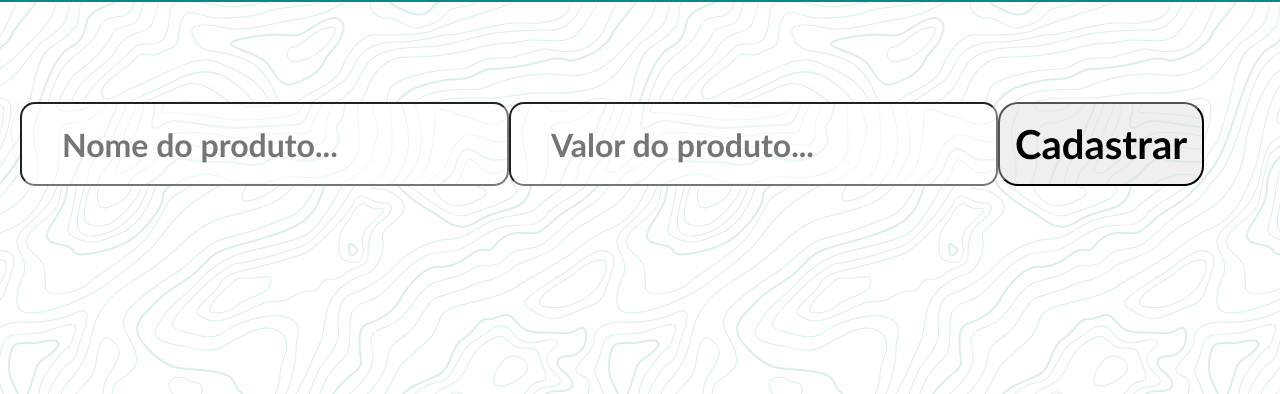
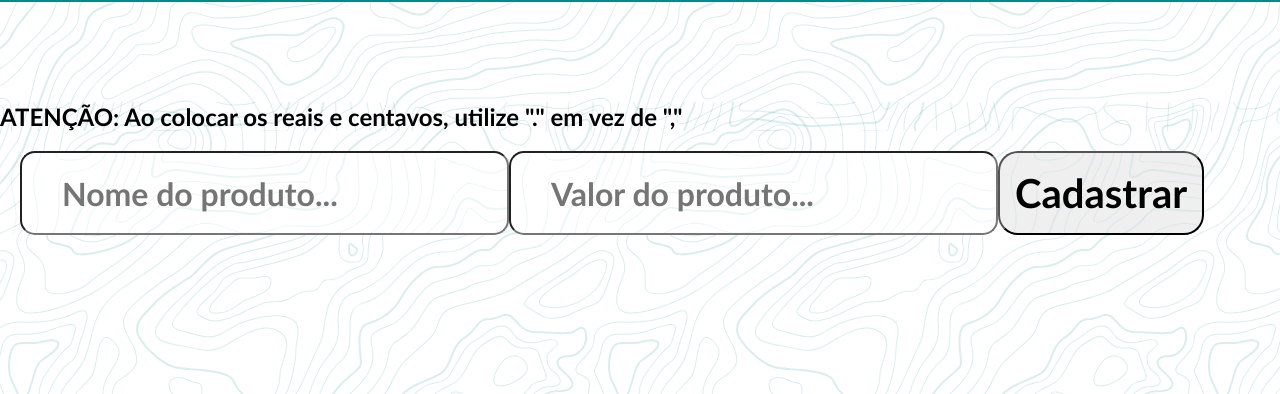
Before and after one commit to jvicttr/ListaDeCompras, a plain HTML site: page index.html in a window 1280 px wide. Shown: the part 110-504 px from the top of the page. Drawn offline with Linux system fonts and the light colour scheme.

Commit message:
Update index.html

```diff
--- a/index.html
+++ b/index.html
@@ -18,6 +18,9 @@
     <header>
         <h2>Lista de Supermercado</h2>
     </header>
+    <div class="aviso">
+        <h2>ATENÇÃO: Ao colocar os reais e centavos, utilize "." em vez de ","</h2>
+    </div>
     <div class="lista-cadastro">
         <input class="nomeProduto" type="text" placeholder="Nome do produto..." name="nome_produto" />
         <input class="valorProduto" type="text" placeholder="Valor do produto..." name="valor_produto" />
```
